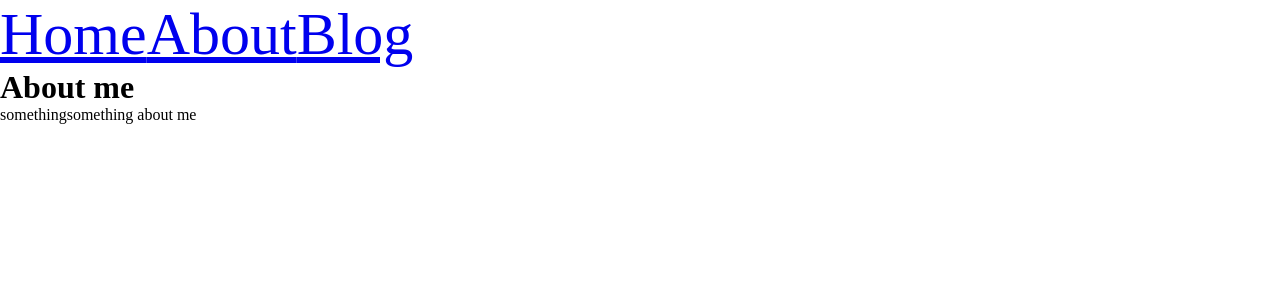
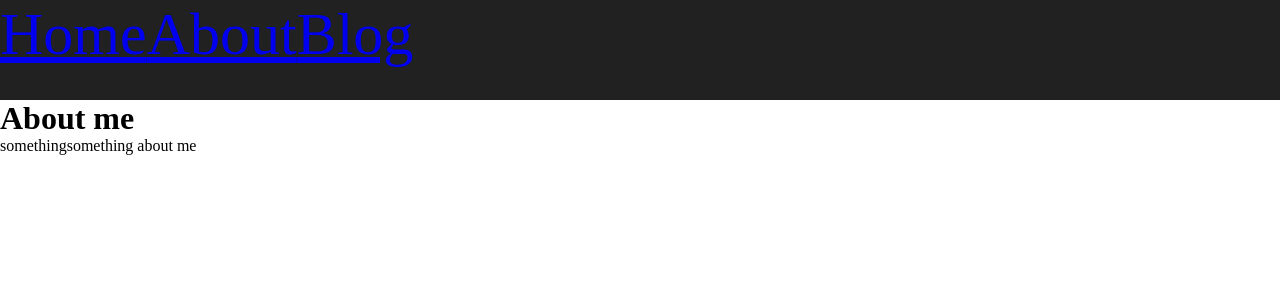
Before and after one commit to Pan5ky/blog, a Jekyll site: the page built from about.html, in a window 1280 px wide. Shown: the top 300 px of the page. Built offline with Jekyll 4.4.1, drawn with Linux system fonts in a browser that asks for light colours.

```diff
--- a/_includes/navigation.html
+++ b/_includes/navigation.html
@@ -1,5 +1,6 @@
 <nav>
     <ul class="navigation">
+        <!--<img class="logo" src="../assets/images/logo.png" alt="">-->
         {% for item in site.data.navigation %}
             <li class="navigation-item">
                 <a href="{{ item.link }}">
--- a/_sass/_navigation.scss
+++ b/_sass/_navigation.scss
@@ -2,6 +2,17 @@
 .navigation{
     list-style: none;
     display: flex;
+    background-color: #212121;
+    height: 100px;
+
+    .logo{
+        position: relative;
+        top: 30px;
+        left: 30px;
+        width: 512px;
+        height: 512px;
+    }
+
     .navigation-item{
         font-size: 60px;
     }
```
Also changed, not shown: assets/images/logo.png (added), 9 other files.
